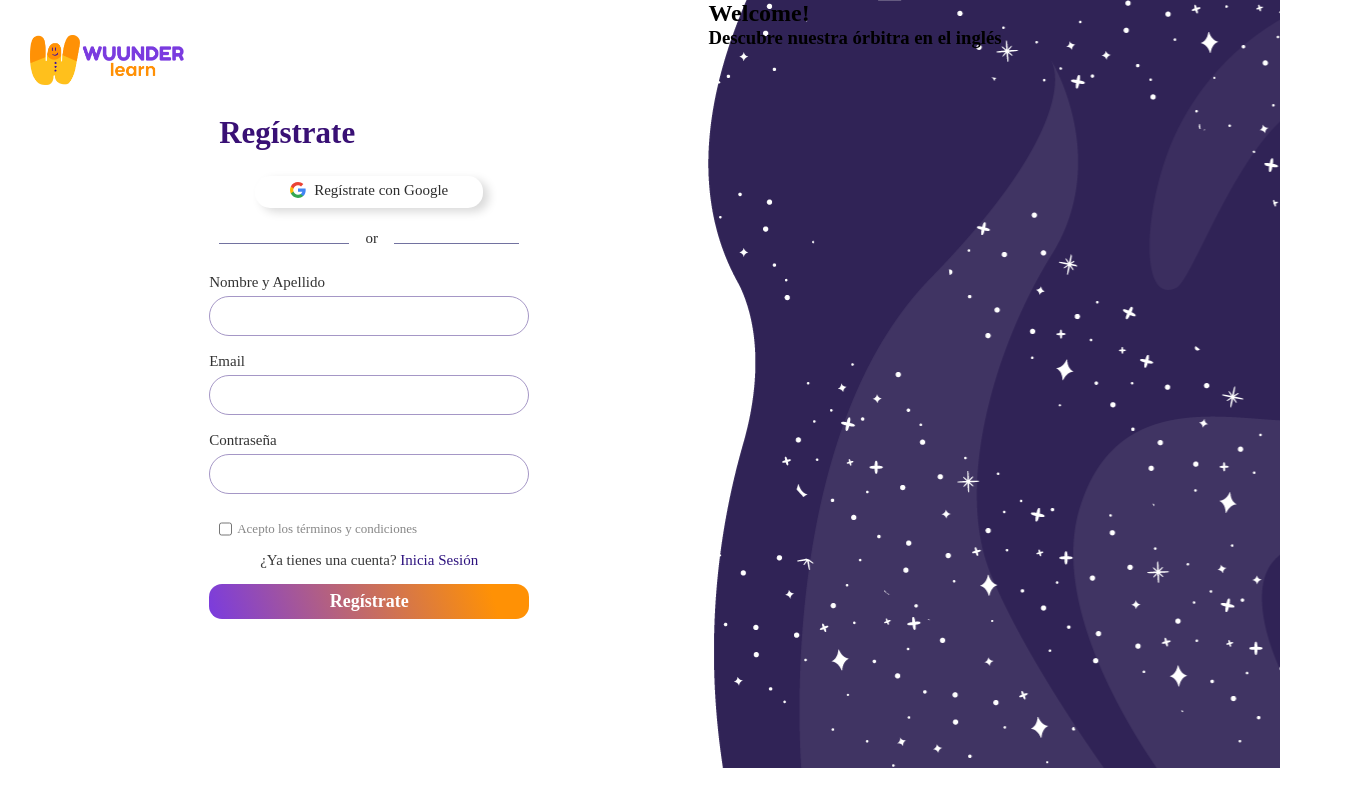
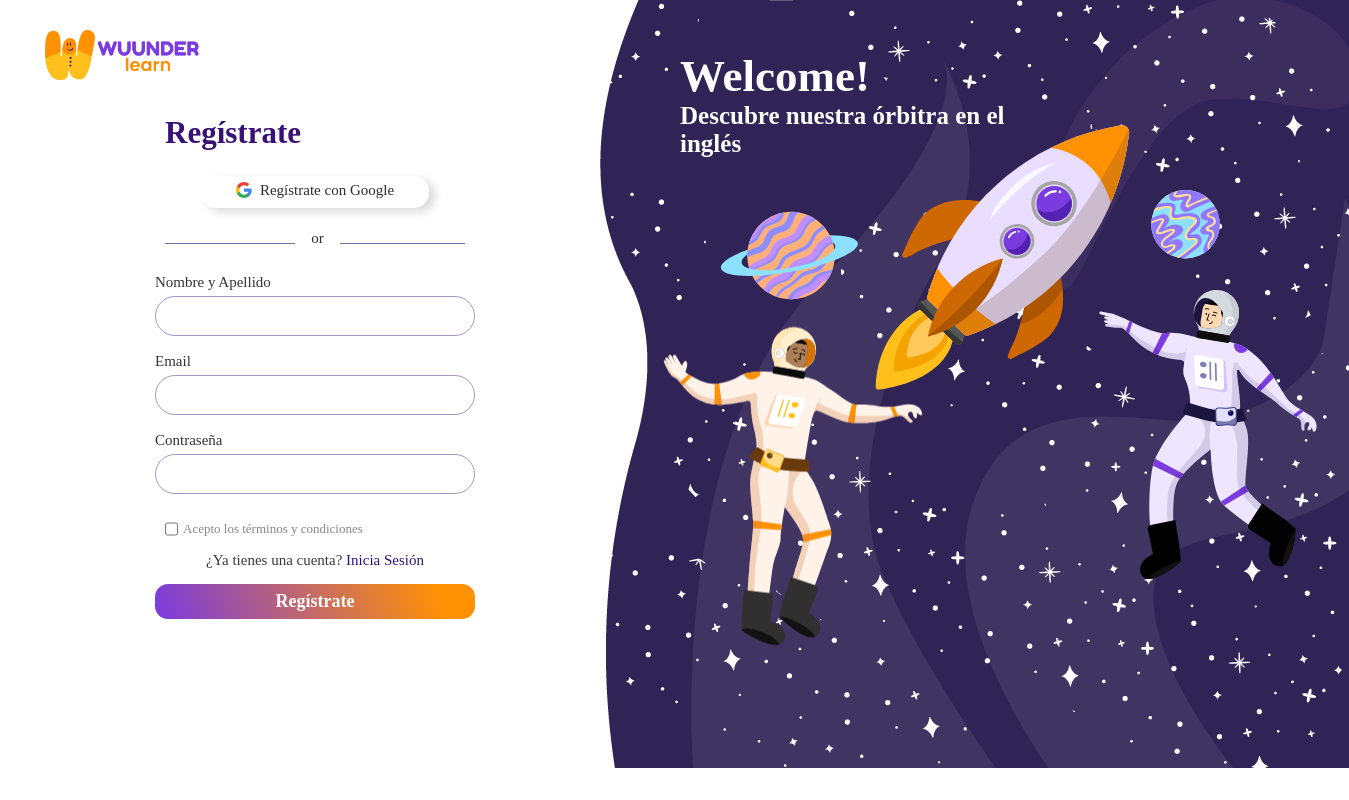
Before and after one commit to nuriasky/wuunder-learn, a plain HTML site: page register.html in a window 1280 px wide. Shown: the whole page, 1349 px wide, since content can reach past the window. Drawn offline with Linux system fonts and the light colour scheme.

Commit message:
illustration register

```diff
--- a/register.css
+++ b/register.css
@@ -1,14 +1,15 @@
 *{
     margin: 0;
     padding: 0;
-    max-width: 1366px;
     box-sizing: border-box;
     font-family: 'poppins';
 }
 
 .grid-container{
+    max-width: 1366px;
     height: 768px;
     display: grid;
+    grid-template-columns: 600px 749px;
     grid-template-areas:
     "register illustration"
     ;
@@ -30,7 +31,8 @@
 .logo{
     align-self: self-start;
     position: absolute;
-    top: 35px;
+    left: 45px;
+    top: 30px;
 }
 
 .logo img{
@@ -177,5 +179,94 @@
     background-image: url(./assets/img/background-register.png);
     background-repeat: no-repeat;
     background-size: cover;
-    height: 100%;
 }
+
+.text {
+    margin: 50px 80px 10px;
+    display: flex;
+    flex-direction: column;
+    width: 350px;
+    color: white;
+}
+
+.text h1{
+    font-size: 45px;
+    font-weight: 800;
+}
+
+.text h3{
+    font-size: 25px;
+    font-weight: 600;
+}
+
+.cohete{
+    display: flex;
+    justify-content: flex-end;
+    width: 620px;
+}
+
+.cohete img{
+    width: 500px;
+    position: absolute;
+    top: 125px;
+}
+
+.astronauts{
+    /* background-color: rgba(238, 130, 238, 0.199); */
+    margin: 120px 0 0 50px;
+    width: 680px;
+    display: flex;
+    justify-content: space-around;
+    gap: 150px;
+}
+
+
+.man{
+    width: 260px;
+    position: relative;
+    top: 10px;
+    animation-name: man;
+    animation-duration: 4s;
+    animation-iteration-count: infinite;
+}
+
+@keyframes man {
+    0%{
+        transform: translateY(0px);
+    }
+
+    70%{
+        transform: translateY(40px);
+    }
+
+    100%{
+        transform: translateY(10px);
+    }
+
+    0%{
+        transform: translateY(10px);
+    }
+}
+
+
+.girl{
+    width: 220px;
+    animation-name: girl;
+    animation-duration: 2.5s;
+    animation-iteration-count: infinite;
+}
+
+@keyframes girl {
+    0%{
+        transform: translateY(0px);
+    }
+
+    70%{
+        transform: translateY(30px);
+    }
+
+    100%{
+        transform: translateY(0px);
+    }
+
+}
--- a/register.html
+++ b/register.html
@@ -65,6 +65,19 @@
                 <h3>Descubre nuestra órbitra en el inglés</h3>
             </div>
 
+            <div class="cohete">
+                <img src="./assets/icons/cohete.svg" alt="">
+            </div>
+
+            <div class="astronauts">
+                <div class="man">
+                    <img src="./assets/icons/man-astronaut.svg" alt="">
+                </div>
+                <div class="girl">
+                    <img src="./assets/icons/astronaut-girl.svg" alt="">
+                </div>
+
+            </div>
         </div>
     </section>
 </body>
```
Also changed, not shown: assets/icons/astronaut-girl.svg (added), assets/icons/cohete.svg (added), assets/icons/man-astronaut.svg (added).
